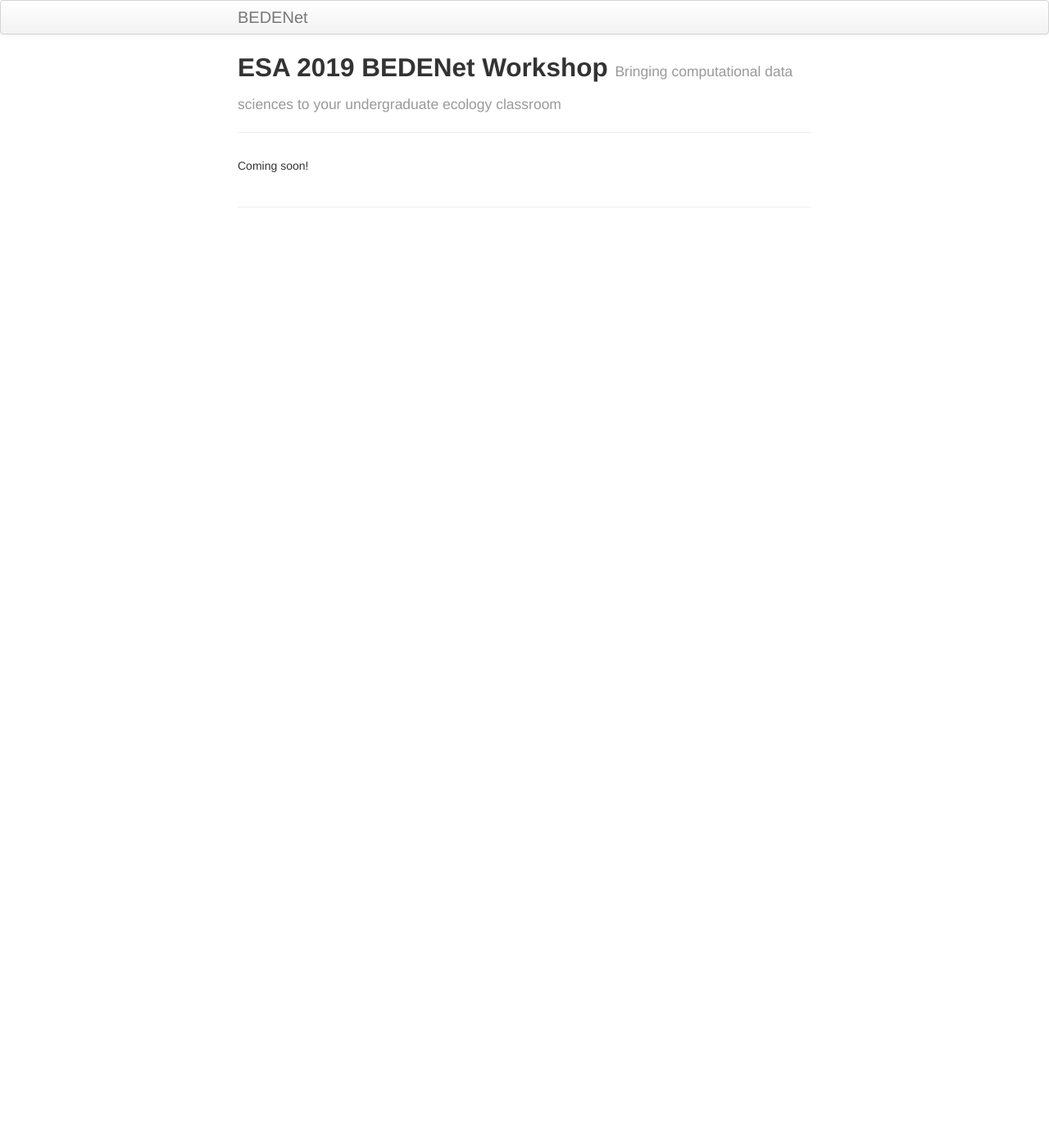
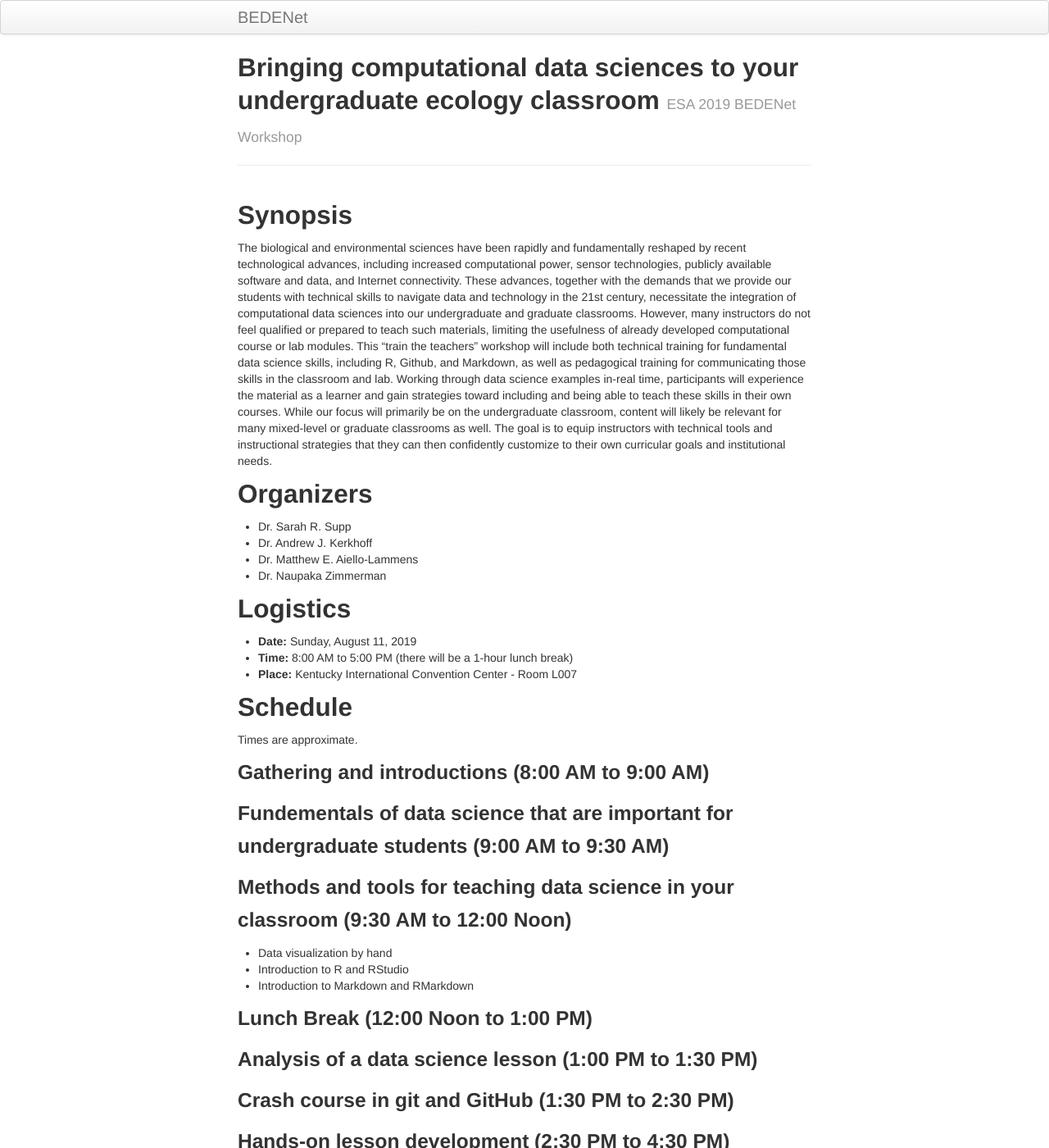
Before and after one commit to mlammens/ESA2019-BEDENet, a Jekyll site: the page built from index.md, in a window 1280 px wide and 1400 px high. Shown: the whole window at 82% size. Built offline with Jekyll 4.4.1, drawn with Linux system fonts in a browser that asks for light colours; some of the changed text lies outside the part shown.

Commit message:
Updates to index.md to include schedule and other information

```diff
--- a/index.md
+++ b/index.md
@@ -1,11 +1,52 @@
 ---
 layout: page
-title: ESA 2019 BEDENet Workshop
-tagline: Bringing computational data sciences to your undergraduate ecology classroom
+title: Bringing computational data sciences to your undergraduate ecology classroom
+tagline: ESA 2019 BEDENet Workshop
 description: Simple page for ESA 2019 BEDENet workshop
 ---
 
-Coming soon!
+## Synopsis
+
+The biological and environmental sciences have been rapidly and fundamentally reshaped by recent technological advances, including increased computational power, sensor technologies, publicly available software and data, and Internet connectivity. These advances, together with the demands that we provide our students with technical skills to navigate data and technology in the 21st century, necessitate the integration of computational data sciences into our undergraduate and graduate classrooms. However, many instructors do not feel qualified or prepared to teach such materials, limiting the usefulness of already developed computational course or lab modules. This “train the teachers” workshop will include both technical training for fundamental data science skills, including R, Github, and Markdown, as well as pedagogical training for communicating those skills in the classroom and lab. Working through data science examples in-real time, participants will experience the material as a  learner and gain strategies toward including and being able to teach these skills in their own courses. While our focus will primarily be on the undergraduate classroom, content will likely be relevant for many mixed-level or graduate classrooms as well. The goal is to equip instructors with technical tools and instructional strategies that they can then confidently customize to their own curricular goals and institutional needs.
+
+## Organizers
+
+* Dr. Sarah R. Supp
+* Dr. Andrew J. Kerkhoff
+* Dr. Matthew E. Aiello-Lammens
+* Dr. Naupaka Zimmerman
+
+## Logistics
+
+* **Date:** Sunday, August 11, 2019
+* **Time:** 8:00 AM to 5:00 PM (there will be a 1-hour lunch break)
+* **Place:** Kentucky International Convention Center - Room L007
+
+## Schedule
+
+Times are approximate.
+
+### Gathering and introductions (8:00 AM to 9:00 AM)
+
+### Fundementals of data science that are important for undergraduate students (9:00 AM to 9:30 AM)
+
+### Methods and tools for teaching data science in your classroom (9:30 AM to 12:00 Noon)
+
+* Data visualization by hand
+* Introduction to R and RStudio
+* Introduction to Markdown and RMarkdown
+
+### Lunch Break (12:00 Noon to 1:00 PM)
+
+### Analysis of a data science lesson (1:00 PM to 1:30 PM)
+
+### Crash course in git and GitHub (1:30 PM to 2:30 PM)
+
+### Hands-on lesson development (2:30 PM to 4:30 PM)
+
+### Wrap-up (4:30 PM to 5:00 PM)
+
+## Additional Resources
 
 <!---
 - [Overview](pages/overview.html)
```
